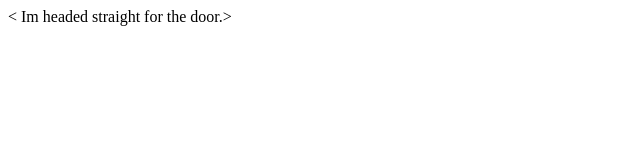
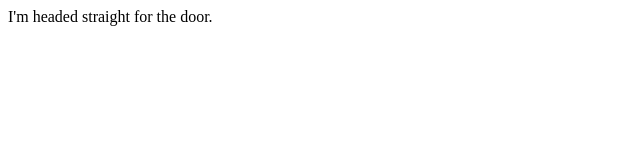
Before and after one commit to T1ramisyu/kahit-ano, a plain HTML site: page index.html in a window 1280 px wide. Shown: the full height of the page, 0-640 px from the left. Drawn offline with Linux system fonts and the light colour scheme.

Commit message:
Update index.html

```diff
--- a/index.html
+++ b/index.html
@@ -11,6 +11,6 @@
 
   </head>
   <body>
-    < Im headed straight for the door.>
+    I'm headed straight for the door.
   </body>
 </html>
```
